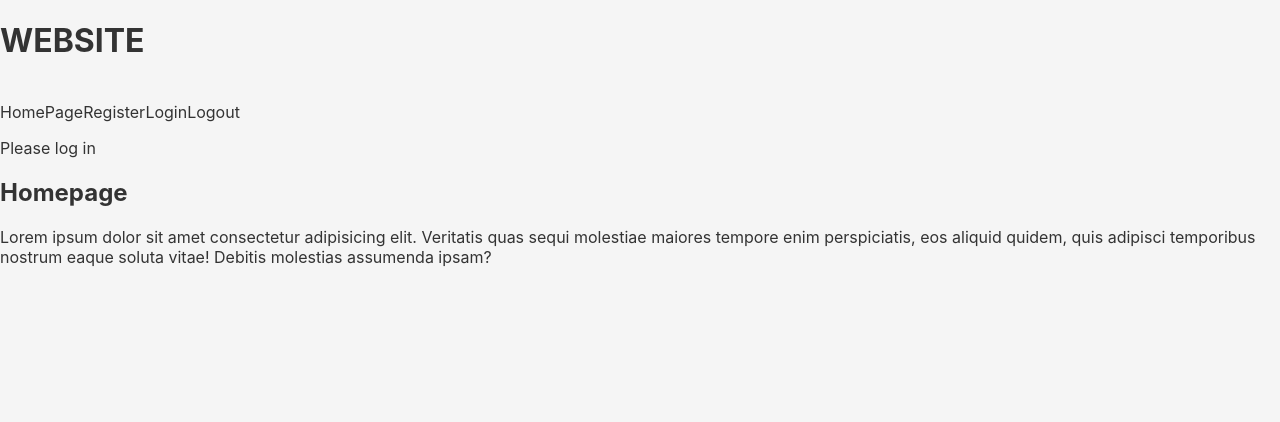
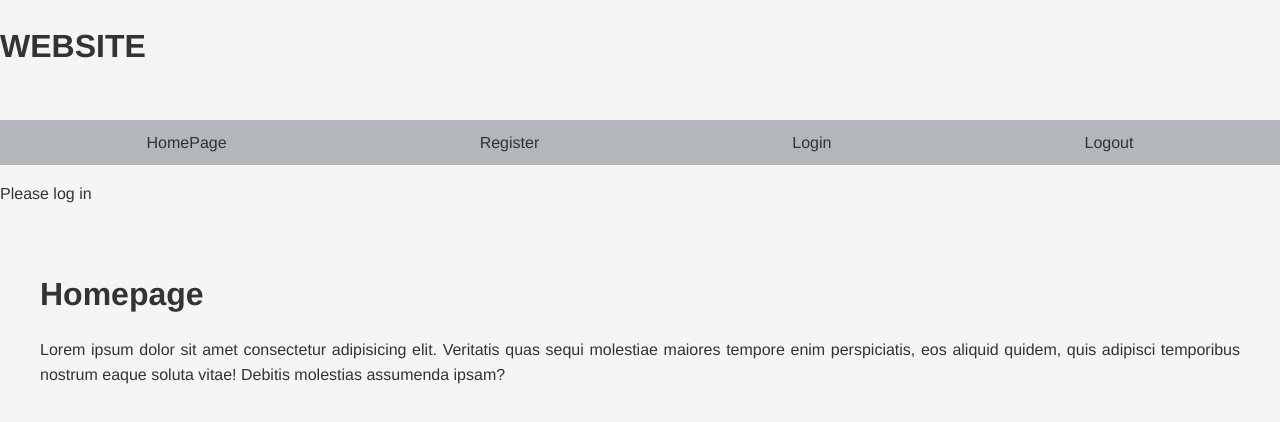
Before and after one commit to nathansolfan/formapp, a React (Create React App) app: page / in a window 1280 px wide. Shown: the top 422 px of the page. Built offline with nearby package versions, Linux system fonts and the light colour scheme.

Commit message:
Created utilities.css folder and added general styling

```diff
--- a/src/App.js
+++ b/src/App.js
@@ -1,4 +1,5 @@
 import "./App.css";
+import "./Styles/utilities.css";
 import {
   BrowserRouter as Router,
   Route,
@@ -9,7 +10,7 @@ import Login from "./Auth/Login";
 import Logout from "./Auth/Logout";
 import Register from "./Auth/Register";
 import Home from "./Home";
-import Navbar from "./Navbar";
+import Navbar from "./Components/Navbar";
 import UserProfile from "./Auth/UserProfile";
 import { useState } from "react";
 
--- a/src/Auth/Logout.js
+++ b/src/Auth/Logout.js
@@ -1,4 +1,5 @@
 import React from "react";
+import Form from "../Components/Form";
 
 export default function Logout({ onUserChange }) {
   const logout = () => {
--- a/src/Auth/Register.js
+++ b/src/Auth/Register.js
@@ -25,7 +25,7 @@ export default function Register() {
   };
   return (
     <div>
-      <h2>Register</h2>
+      <h1>Register</h1>
       <Form onSubmit={handleRegistration} buttonText="Register" />
     </div>
   );
--- /dev/null
+++ b/src/Components/Navbar.css
@@ -0,0 +1,18 @@
+/* Navbar.css */
+.navbar-container {
+    background-color: #b3b6ba; /* Primary color */
+    padding: 10px 20px;
+    display: flex;
+    justify-content: space-around; /* Distribute links evenly */
+    align-items: center;
+  }
+
+  .navbar-link {
+    color: #ffffff; /* Light color for contrast */
+    text-decoration: none; /* Remove underline from links */
+    padding: 10px;
+  }
+
+  .navbar-link:hover {
+    text-decoration: underline; /* Add underline on hover for visual feedback */
+  }
--- a/src/Navbar.js
+++ b/src/Components/Navbar.js
@@ -1,9 +1,10 @@
 import React from "react";
 import { Link } from "react-router-dom";
+import "./Navbar.css";
 
 export default function Navbar() {
   return (
-    <div>
+    <div className="navbar-container">
       <Link to="/">HomePage</Link>
       <Link to="/register">Register</Link>
       <Link to="/login">Login</Link>
--- a/src/Home.js
+++ b/src/Home.js
@@ -1,15 +1,17 @@
 import React from "react";
+import "./Styles/utilities.css"; // Make sure the path to utilities.css is correct
 
 export default function Home() {
   return (
-    <div>
-      <h2>Homepage</h2>
-      <p>
+    <div className="container">
+      <h2 className="heading">Homepage</h2>
+      <p className="paragraph">
         Lorem ipsum dolor sit amet consectetur adipisicing elit. Veritatis quas
         sequi molestiae maiores tempore enim perspiciatis, eos aliquid quidem,
         quis adipisci temporibus nostrum eaque soluta vitae! Debitis molestias
         assumenda ipsam?
       </p>
+      {/* Add more content as needed, using utility classes */}
     </div>
   );
 }
--- /dev/null
+++ b/src/Styles/utilities.css
@@ -0,0 +1,19 @@
+/* utilities.css */
+.container {
+    max-width: 1200px;
+    margin: auto;
+    padding: 20px;
+  }
+
+  .heading {
+    font-size: 2rem; /* 32px */
+    margin-bottom: 0.5em;
+  }
+
+  .paragraph {
+    font-size: 1rem; /* 16px */
+    margin-bottom: 1em;
+    text-align: justify;
+  }
+
+  /* Add more utility classes as needed */
--- a/src/index.css
+++ b/src/index.css
@@ -2,9 +2,10 @@
 body {
   margin: 0;
   padding: 0;
-  font-family: -apple-system, BlinkMacSystemFont, 'Segoe UI', 'Roboto', 'Oxygen',
-    'Ubuntu', 'Cantarell', 'Fira Sans', 'Droid Sans', 'Helvetica Neue',
-    sans-serif;
+  font-family: 'Helvetica Neue', Arial, sans-serif;
+  font-size: 16px;
+  line-height: 1.6;
+  color: #333;
   -webkit-font-smoothing: antialiased;
   -moz-osx-font-smoothing: grayscale;
   background: #f5f5f5; /* Example background color */
```
Also changed, not shown: 1 other file (tests, documents, lock files or other folders).
